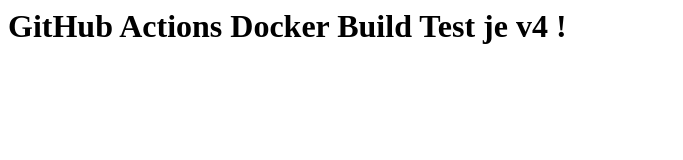
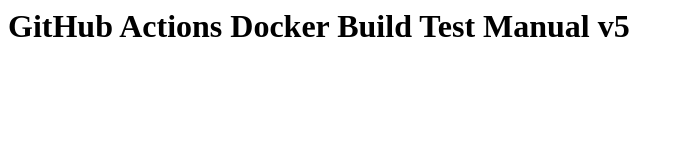
Before and after one commit to Brandza99/radimtest, a plain HTML site: page index.html in a window 1280 px wide. Shown: the whole page, without its empty margins (0-683 px from the left). Drawn offline with Linux system fonts and the light colour scheme.

```diff
--- a/index.html
+++ b/index.html
@@ -1 +1 @@
-<h1>GitHub Actions Docker Build Test je v4 !</h1>
+<h1>GitHub Actions Docker Build Test Manual v5</h1>
```
Also changed, not shown: 1 other file.
